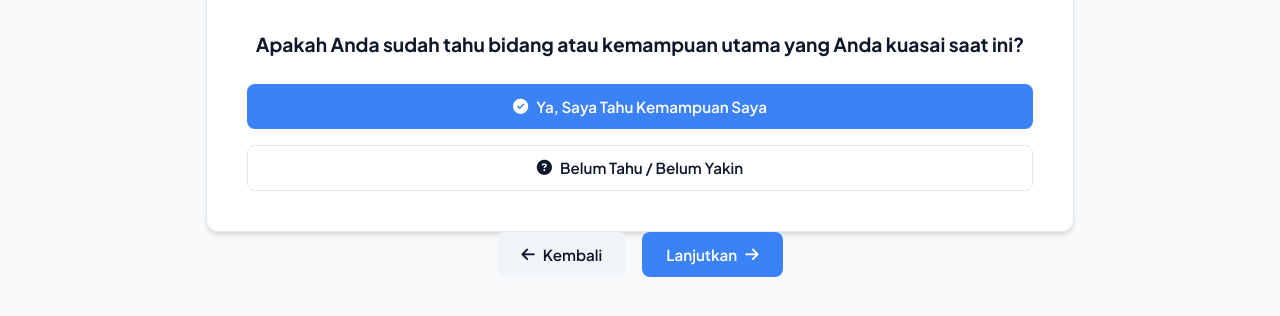
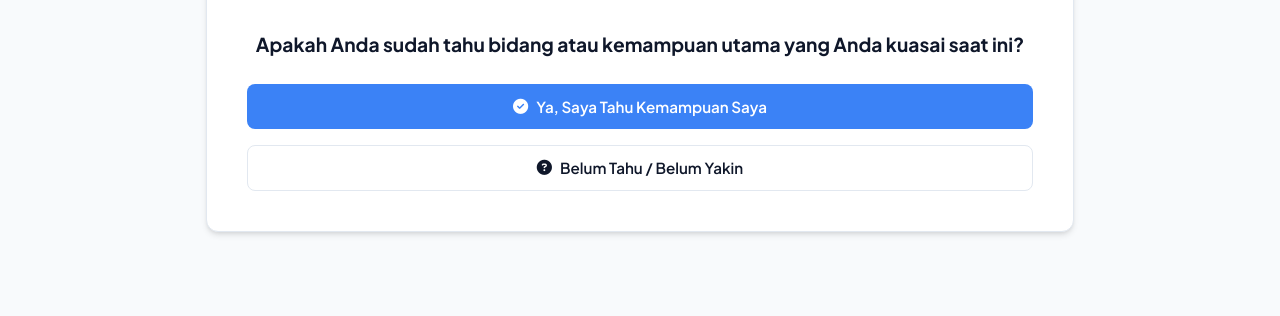
Before and after one commit to Lynn-3476/Konsultasi-Karir, a plain HTML site: page index.html in a window 1280 px wide. Shown: the part 302-618 px from the top of the page. Drawn offline with Linux system fonts and the light colour scheme.

Commit message:
Update index.html

```diff
--- a/index.html
+++ b/index.html
@@ -107,14 +107,6 @@
                     <button class="btn btn-secondary" onclick="goToStep('step-1')"><i class="fa-solid fa-arrow-left"></i> Kembali</button>
                     <button class="btn btn-primary" onclick="submitChosenSkillCard()">Lanjutkan <i class="fa-solid fa-arrow-right"></i></button>
                 </div>
-
-            </div>
-
-                <div class="btn-group">
-                    <button class="btn btn-secondary" onclick="goToStep('step-1')"><i class="fa-solid fa-arrow-left"></i> Kembali</button>
-                    <button class="btn btn-primary" onclick="submitKnownSkill()">Lanjutkan <i class="fa-solid fa-arrow-right"></i></button>
-                </div>
-            </div>
 
             <!-- STEP 1B: HABIT OBSERVATION (IF SKILL UNKNOWN) -->
             <div id="step-1b" class="step-card">
```
